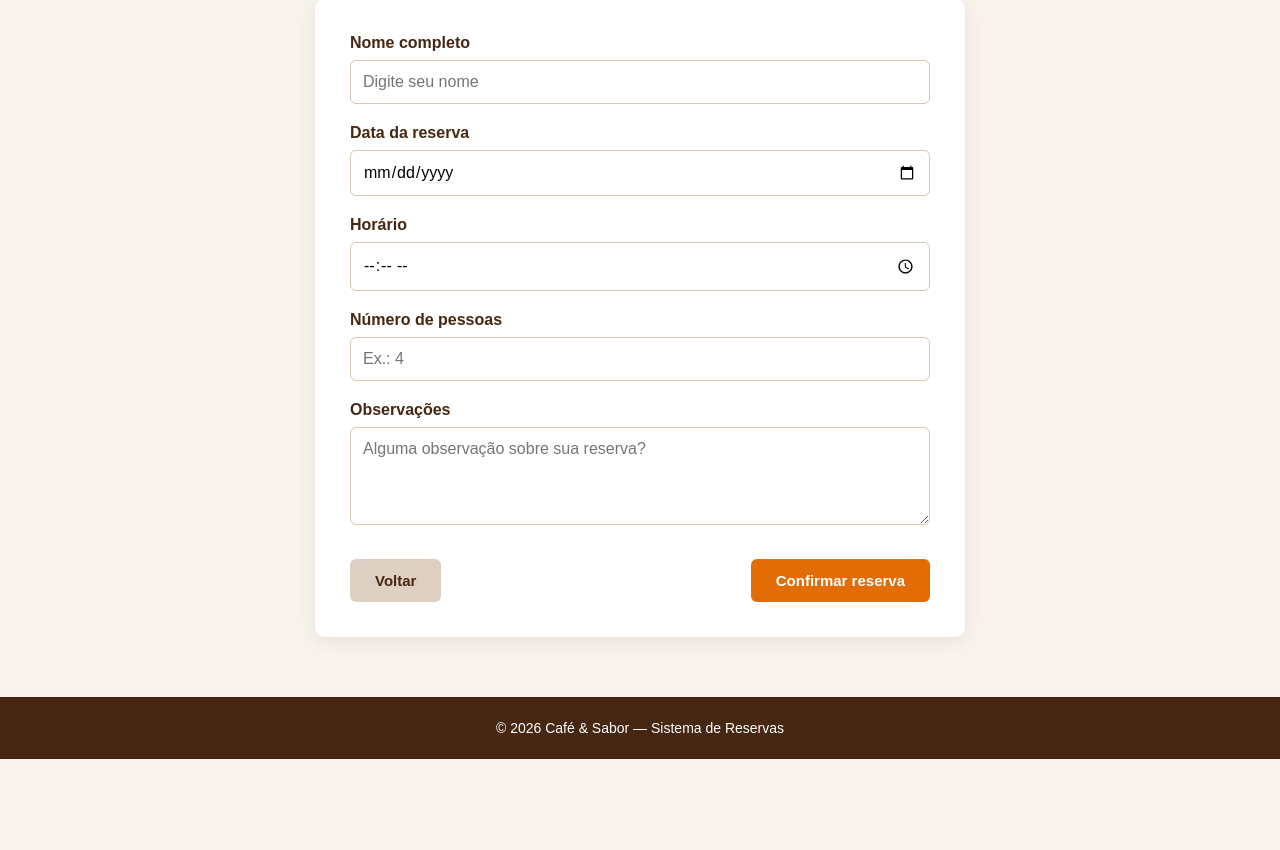
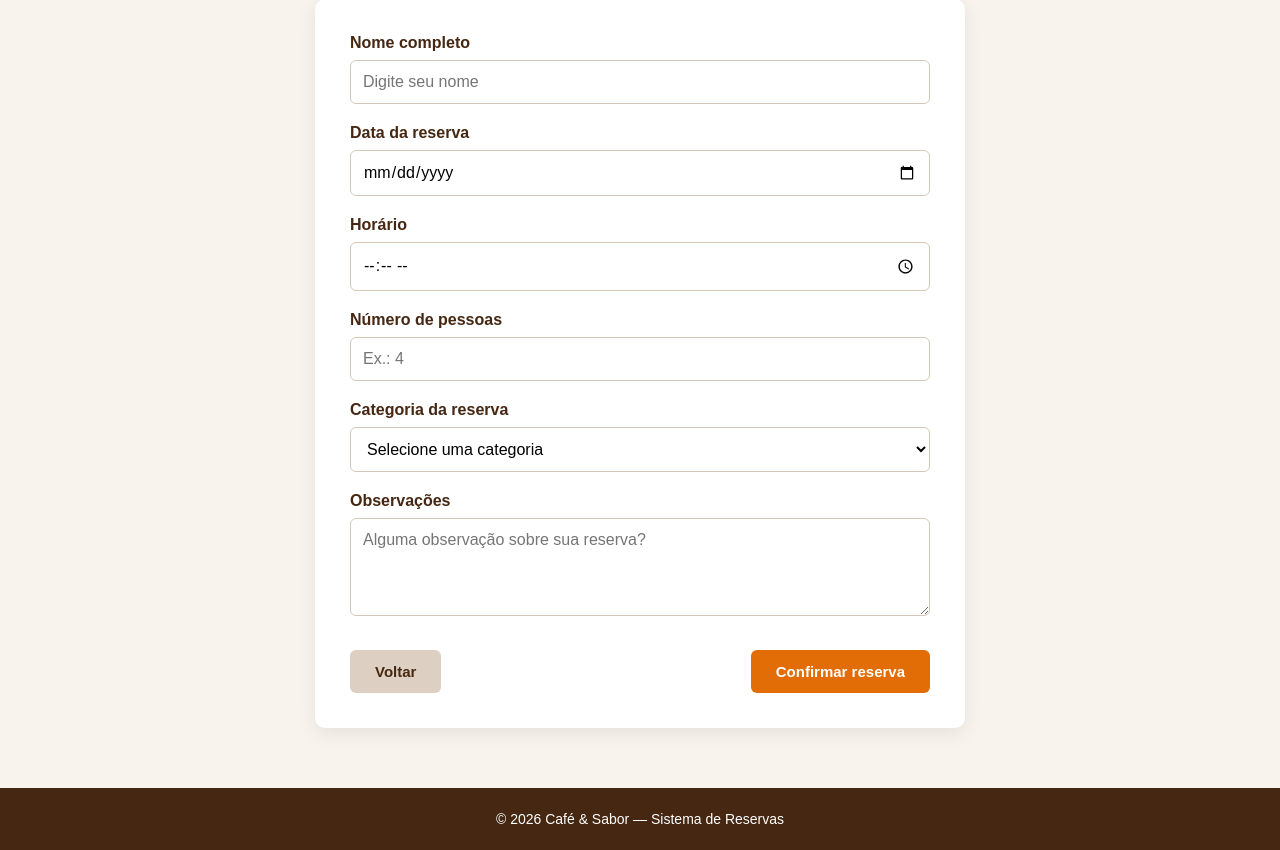
Before and after one commit to douglassud21/coffee-store, a Flask app: page /reserva in a window 1280 px wide. Shown: the part 286-1136 px from the top of the page. Before the commit the page ends 1045 px from the top, so only its background shows below. Run offline with Flask 3, Linux system fonts and the light colour scheme.

Commit message:
Adiciona categorias e filtro por nome ou categoria

```diff
--- a/app.py
+++ b/app.py
@@ -59,6 +59,7 @@ def confirmacao():
     data = request.form.get("data", "").strip()
     horario = request.form.get("horario", "").strip()
     pessoas = request.form.get("pessoas", "").strip()
+    categoria = request.form.get("categoria", "").strip()
     observacao = request.form.get("observacao", "").strip()
 
     # ==========================================
@@ -66,7 +67,7 @@ def confirmacao():
     # ==========================================
 
     # Campos obrigatórios
-    if not nome or not data or not horario or not pessoas:
+    if not nome or not data or not horario or not pessoas or not categoria:
         return render_template(
             "reserva.html",
             erro="Preencha todos os campos obrigatórios."
@@ -113,6 +114,7 @@ def confirmacao():
         "data": data,
         "horario": horario,
         "pessoas": pessoas,
+        "categoria": categoria,
         "observacao": observacao,
         "status": "Confirmada"
     }
@@ -130,6 +132,7 @@ def confirmacao():
         data=data,
         horario=horario,
         pessoas=pessoas,
+        categoria=categoria,
         observacao=observacao
     )
 
@@ -144,12 +147,13 @@ def listar_reservas():
     # Recebe o texto da busca
     busca = request.args.get("busca", "").strip().lower()
 
-    # Se houver busca, filtra pelo nome
+    # Busca por nome OU categoria
     if busca:
 
         reservas_filtradas = [
             reserva for reserva in reservas
             if busca in reserva["nome"].lower()
+            or busca in reserva["categoria"].lower()
         ]
 
     else:
--- a/static/style.css
+++ b/static/style.css
@@ -109,6 +109,12 @@ p {
     align-items: center;
     gap: 18px;
     box-shadow: 0 5px 20px rgba(0, 0, 0, 0.08);
+    transition: 0.3s;
+}
+
+.card-metrica:hover {
+    transform: translateY(-3px);
+    box-shadow: 0 8px 25px rgba(0, 0, 0, 0.12);
 }
 
 .card-metrica .icone {
@@ -301,19 +307,23 @@ p {
 }
 
 .form-group input,
-.form-group textarea {
+.form-group textarea,
+.form-group select {
     width: 100%;
     padding: 12px;
     border: 1px solid #d5c7b8;
     border-radius: 6px;
     font-size: 16px;
     font-family: inherit;
+    background-color: #ffffff;
 }
 
 .form-group input:focus,
-.form-group textarea:focus {
+.form-group textarea:focus,
+.form-group select:focus {
     outline: none;
     border-color: #e26c05;
+    box-shadow: 0 0 0 2px rgba(226, 108, 5, 0.1);
 }
 
 .form-group textarea {
@@ -391,6 +401,7 @@ p {
 table {
     width: 100%;
     border-collapse: collapse;
+    min-width: 850px;
 }
 
 th {
@@ -407,6 +418,10 @@ td {
 
 tbody tr:hover {
     background-color: #f8f3ed;
+}
+
+tbody tr:last-child td {
+    border-bottom: none;
 }
 
 
@@ -445,6 +460,7 @@ tbody tr:hover {
     border-radius: 6px;
     cursor: pointer;
     font-weight: bold;
+    transition: 0.3s;
 }
 
 .btn-status:hover {
@@ -586,6 +602,8 @@ footer {
 
     nav {
         gap: 15px;
+        flex-wrap: wrap;
+        justify-content: center;
     }
 
     .metricas {
@@ -652,4 +670,11 @@ footer {
         width: 100%;
     }
 
+    .card-metrica {
+        padding: 20px;
+    }
+
+    .lista-reservas {
+        margin: 40px auto;
+    }
 }
--- a/templates/reserva.html
+++ b/templates/reserva.html
@@ -1,13 +1,17 @@
 <!DOCTYPE html>
+
 <html lang="pt-BR">
 
 <head>
+
     <meta charset="UTF-8">
+
     <meta name="viewport" content="width=device-width, initial-scale=1.0">
 
     <title>Reservar Mesa | Café & Sabor</title>
 
     <link rel="stylesheet" href="{{ url_for('static', filename='style.css') }}">
+
 </head>
 
 <body>
@@ -148,6 +152,45 @@
                 </div>
 
 
+                <!-- Categoria -->
+
+                <div class="form-group">
+
+                    <label for="categoria">
+                        Categoria da reserva
+                    </label>
+
+                    <select
+                        id="categoria"
+                        name="categoria"
+                        required
+                    >
+
+                        <option value="">
+                            Selecione uma categoria
+                        </option>
+
+                        <option value="Café da manhã">
+                            Café da manhã
+                        </option>
+
+                        <option value="Almoço">
+                            Almoço
+                        </option>
+
+                        <option value="Jantar">
+                            Jantar
+                        </option>
+
+                        <option value="Comemoração">
+                            Comemoração
+                        </option>
+
+                    </select>
+
+                </div>
+
+
                 <!-- Observações -->
 
                 <div class="form-group">
```
Also changed, not shown: templates/lista_reservas.html (+19 -1 lines).
